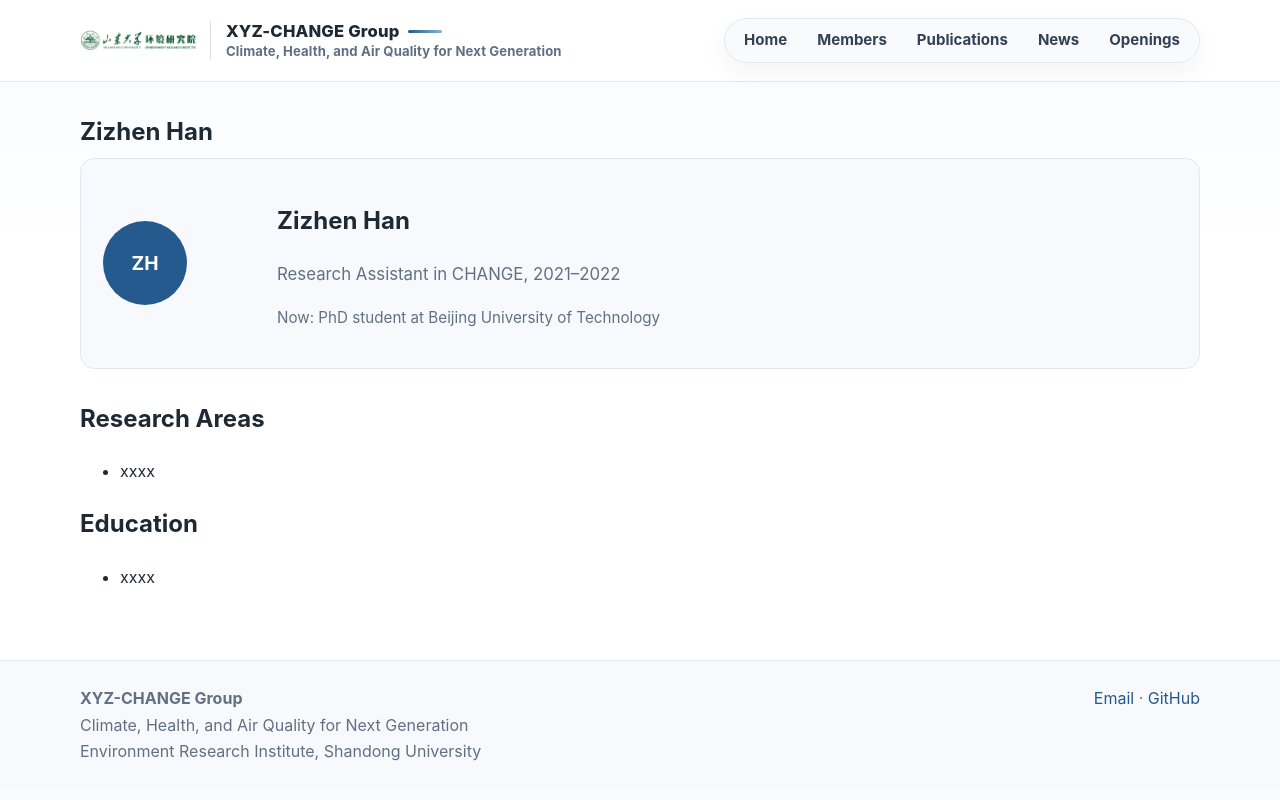
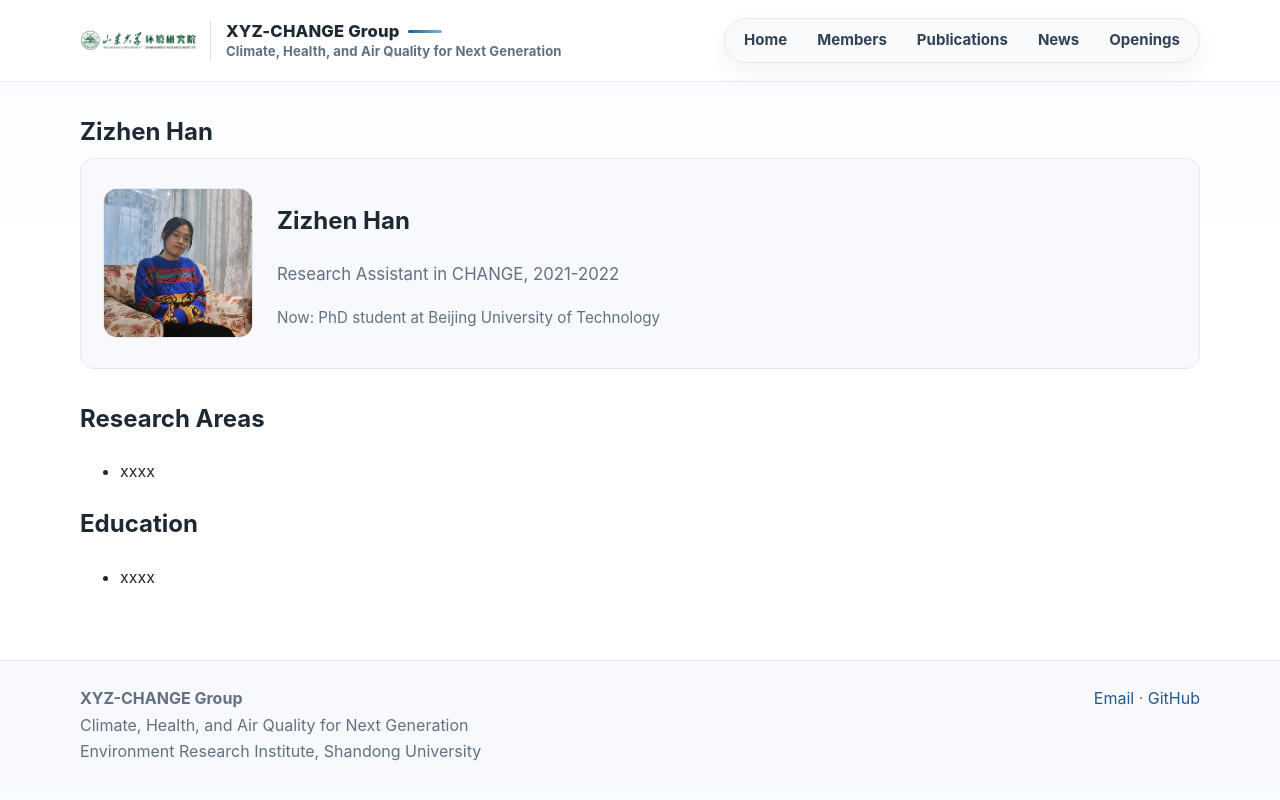
Before and after one commit to MuJSh/xyz_CHANGE, a Jekyll site: the page built from _pages/zizhen-han.md, in a window 1280 px wide. Shown: the top 800 px of the page. Built offline with Jekyll 4.4.1, drawn with Linux system fonts in a browser that asks for light colours.

Commit message:
Add profile photo for Zizhen Han

```diff
--- a/_pages/zizhen-han.md
+++ b/_pages/zizhen-han.md
@@ -5,10 +5,10 @@ permalink: /members/zizhen-han/
 ---
 
 <div class="profile-hero">
-  <div class="avatar">ZH</div>
+  <img class="profile-photo" src="{{ '/assets/img/news/HZZ.jpg' | relative_url }}" alt="Zizhen Han">
   <div>
     <h1>Zizhen Han</h1>
-    <p class="profile-title">Research Assistant in CHANGE, 2021–2022</p>
+    <p class="profile-title">Research Assistant in CHANGE, 2021-2022</p>
     <p class="meta">Now: PhD student at Beijing University of Technology</p>
   </div>
 </div>
```
